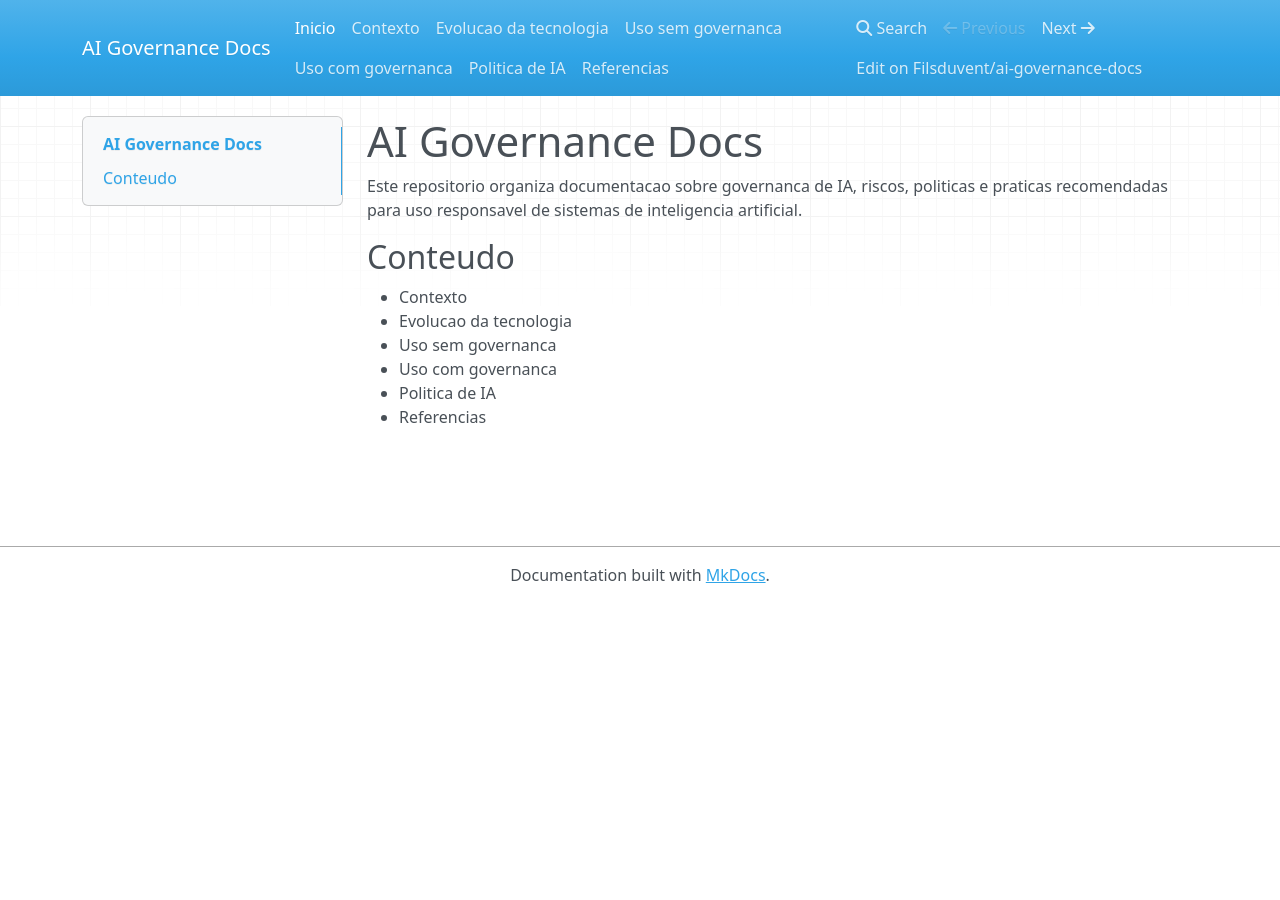
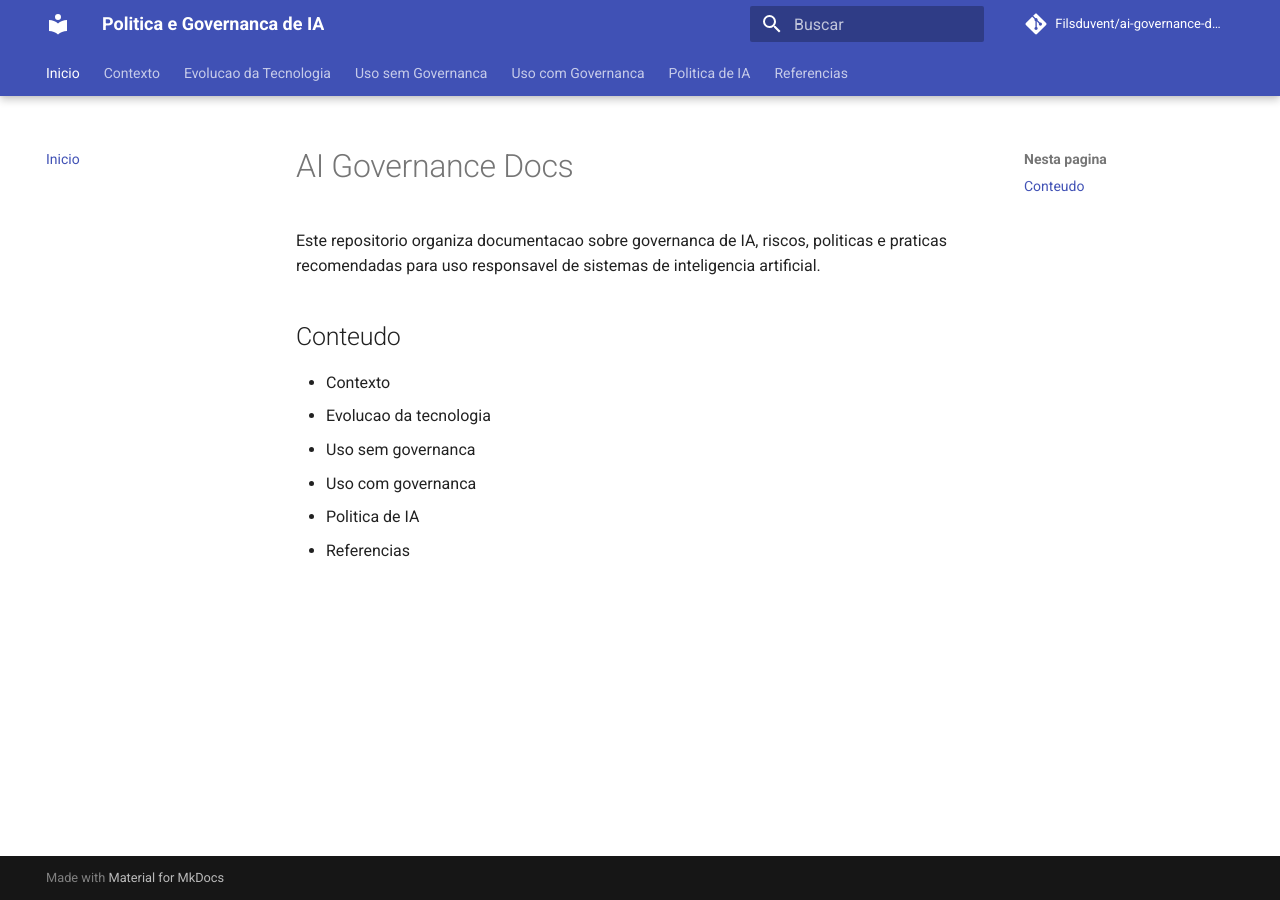
Before and after one commit to Filsduvent/ai-governance-docs, an MkDocs documentation site: the page built from docs/index.md, in a window 1280 px wide. Built offline with MkDocs 1.6.1 and Material for MkDocs 9.7.7, drawn with Linux system fonts in a browser that asks for light colours; nearby versions of some CDN libraries; comment, search, counter and statistics services are not loaded.

Commit message:
Configure MkDocs Material site

```diff
--- a/mkdocs.yml
+++ b/mkdocs.yml
@@ -1,22 +1,58 @@
-site_name: AI Governance Docs
-site_description: Documentation about AI governance, policies and responsible use.
+site_name: Politica e Governanca de IA
+site_description: Documentacao estrategica sobre governanca de IA, evolucao tecnologica e uso responsavel de IA
 site_url: https://filsduvent.github.io/ai-governance-docs/
 repo_url: https://github.com/Filsduvent/ai-governance-docs
 repo_name: Filsduvent/ai-governance-docs
 
 theme:
-  name: mkdocs
+  name: material
+  language: pt-BR
+  features:
+    - navigation.tabs
+    - navigation.tabs.sticky
+    - navigation.sections
+    - navigation.top
+    - search.highlight
+    - search.share
+    - search.suggest
+  palette:
+    - scheme: default
+      primary: indigo
+      accent: blue
+  font:
+    text: Roboto
+    code: Roboto Mono
+
+plugins:
+  - search:
+      lang: pt
 
 nav:
   - Inicio: index.md
   - Contexto: contexto.md
-  - Evolucao da tecnologia: evolucao-tecnologia.md
-  - Uso sem governanca: uso-sem-governanca.md
-  - Uso com governanca: uso-com-governanca.md
+  - Evolucao da Tecnologia: evolucao-tecnologia.md
+  - Uso sem Governanca: uso-sem-governanca.md
+  - Uso com Governanca: uso-com-governanca.md
   - Politica de IA: politica-ia.md
   - Referencias: referencias.md
 
 markdown_extensions:
   - admonition
+  - attr_list
+  - def_list
+  - footnotes
+  - md_in_html
+  - tables
   - toc:
       permalink: true
+      title: Nesta pagina
+  - pymdownx.details
+  - pymdownx.superfences
+  - pymdownx.highlight:
+      anchor_linenums: true
+      line_spans: __span
+      pygments_lang_class: true
+  - pymdownx.inlinehilite
+  - pymdownx.snippets
+  - pymdownx.tabbed:
+      alternate_style: true
```
